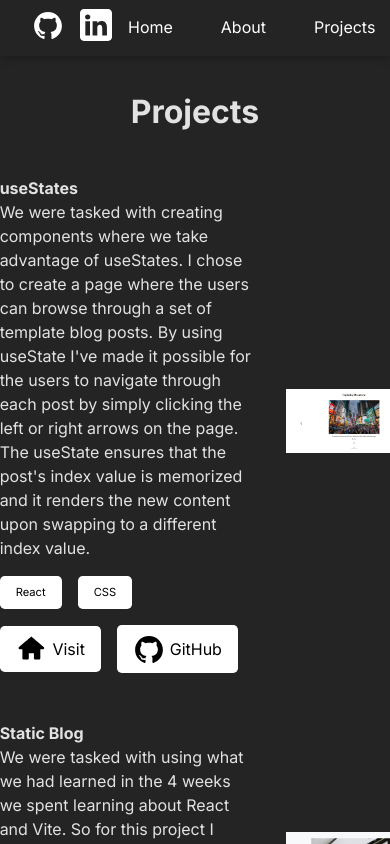
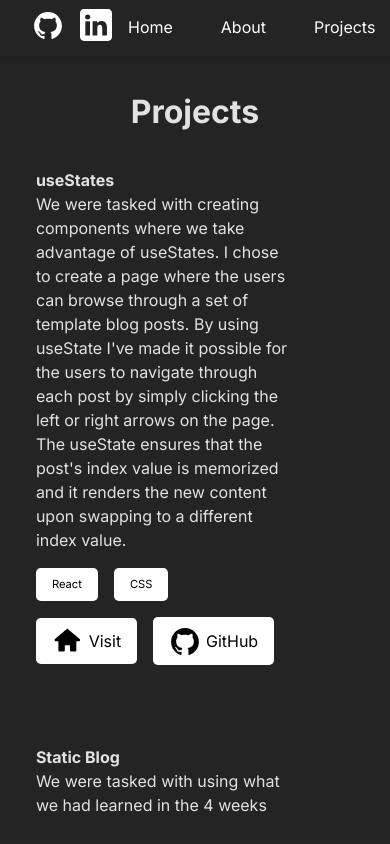
Before and after one commit to SKodehode/Portfolio, a React (Vite) app: page /projects in a window 390 px wide. Shown: the top 844 px of the page. Built offline with nearby package versions, Linux system fonts and the light colour scheme.

Commit message:
Updated ProjectsPage and the ProjectCard to fit the new webpage attributes for a more responsive design.

```diff
--- a/src/components/projectcard/ProjectCard.css
+++ b/src/components/projectcard/ProjectCard.css
@@ -3,7 +3,7 @@
     grid-template-columns: 1fr 1fr;
     align-items: center;
     justify-items: center;
-    padding: 0.5rem 0rem;
+    margin-bottom: 3rem;
 }
 
 .project-info {
@@ -58,9 +58,15 @@
     display: flex;
 }
 
+.project-image-container {
+    overflow: hidden;
+    padding: 1rem 2rem;
+}
+
 .project-image {
-    max-width: 35vw;
+    width: 100%;
     height: auto;
+    object-fit: contain;
 }
 
 .home-icon {
--- a/src/pages/projects/ProjectsPage.css
+++ b/src/pages/projects/ProjectsPage.css
@@ -1,20 +1,22 @@
 #projects-page {
-    height: inherit;
-    width: inherit;
-    display: flex;
-    flex-direction: column;
-    align-items: center;
+    display: grid;
+    grid-template-columns: 1fr;
     justify-content: center;
-    text-align: start;
-    position: relative;
+    align-items: start;
+    padding: 2rem;
+    height: 100%;
     text-align: center;
-    padding: 2rem;
-    overflow: hidden;
 }
 
 #projects-container {
     text-align: start;
-    overflow-y: auto;
+    display: flex;
+    flex-direction: column;
+    justify-content: start;
+    align-items: center;
+    position: relative;
+    height: 100%;
+    overflow-y: scroll;
 }
 
 #projects-title {
--- a/src/pages/projects/ProjectsPage.jsx
+++ b/src/pages/projects/ProjectsPage.jsx
@@ -8,8 +8,8 @@ export default function ProjectsPage() {
     return(
         <LayoutBase>
             <div id="projects-page">
-               <h3 id="projects-title">Projects</h3>
                <div id="projects-container">
+                    <h3 id="projects-title">Projects</h3>
                     <ProjectsList projects={projectsData} />
                </div>
             </div>
```
